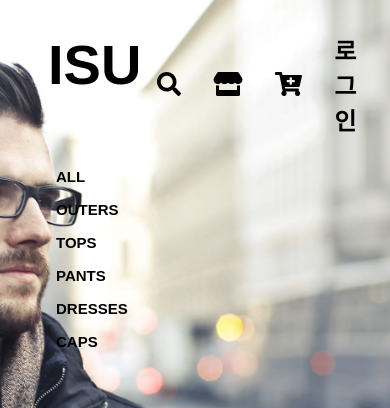
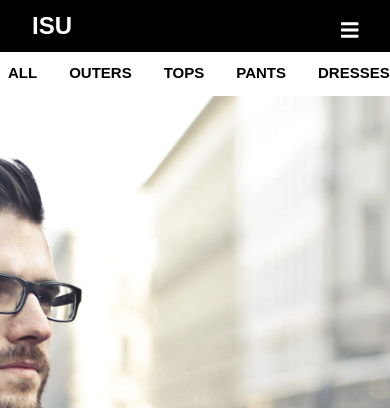
Before and after one commit to skdksldk1485/ISU_Online_Shopping, a React (Create React App) app in the folder client/: page / in a window 390 px wide. Shown: the top 408 px of the page. Built offline with nearby package versions, Linux system fonts and the light colour scheme; no server answers.

Commit message:
반응형 헤더(모바일용) 적용

```diff
--- a/client/src/components/Nav.js
+++ b/client/src/components/Nav.js
@@ -4,36 +4,36 @@ import { NavLink } from 'react-router-dom';
 const Nav = () => {
 
   return (
-    <header>
-      <nav className='nav'>
+    <>
+      <nav className='side'>
         <div>
-        <ul className='nav__list'>
-          <li className='nav__list__item'>
+          <ul className='side__list'>
+            <li className='side__list__item'>
               <NavLink exact to='/shop' activeClassName='active'>
                 ALL
               </NavLink>
             </li>
-          <li className='nav__list__item'>
+            <li className='side__list__item'>
               <NavLink to='/shop/category/outers' activeClassName='active'>
                 OUTERS
               </NavLink>
             </li>
-          <li className='nav__list__item'>
+            <li className='side__list__item'>
               <NavLink to='/shop/category/tops' activeClassName='active'>
                 TOPS
               </NavLink>
             </li>
-          <li className='nav__list__item'>
+            <li className='side__list__item'>
               <NavLink to='/shop/category/pants' activeClassName='active'>
                 PANTS
               </NavLink>
             </li>
-          <li className='nav__list__item'>
+            <li className='side__list__item'>
               <NavLink to='/shop/category/dresses' activeClassName='active'>
                 DRESSES
               </NavLink>
             </li>
-          <li className='nav__list__item'>
+            <li className='side__list__item'>
               <NavLink to='/shop/category/caps' activeClassName='active'>
                 CAPS
               </NavLink>
@@ -41,7 +41,7 @@ const Nav = () => {
           </ul>
         </div>
       </nav>
-    </header>
+    </>
   );
 };
 
--- /dev/null
+++ b/client/src/scss/config/_mixins.scss
@@ -0,0 +1,12 @@
+// Media queries
+@mixin atMobile() {
+  @media only screen and (max-width: $screen-sm-max) {
+    @content;
+  }
+}
+
+@mixin atTablets() {
+  @media only screen and (min-width: $screen-sm-max + 1) and (max-width: $screen-md-max) {
+    @content;
+  }
+}
--- a/client/src/scss/config/variable.scss
+++ b/client/src/scss/config/_variable.scss
@@ -11,3 +11,11 @@ $primary: #b2b2b2;
 $secondary: #666;
 $hove: #555;
 $emphasis: #f3885f;
+$scroll1: #121328;
+$scroll2: #f9f9f9;
+$scroll3: #FFCC33;
+
+// 미디어쿼리
+$screen-sm-max: 500px;
+$screen-md-max: 992px;
+$screen-lg-min: 1200px;
--- a/client/src/scss/main.scss
+++ b/client/src/scss/main.scss
@@ -1,5 +1,7 @@
 // 순서를 고려하면, variables를 1번째로 import 해야한다
 @import 'config/variable';
+@import 'config/mixins';
+
 @import 'config/global';
 @import 'modules/nav';
 @import 'modules/footer';
--- a/client/src/scss/modules/nav.scss
+++ b/client/src/scss/modules/nav.scss
@@ -44,6 +44,18 @@
       cursor: pointer;
       background-color: transparent;
       font-size: 1.2rem;
+    }
+
+    @include atMobile {
+      input {
+        font-size: 0.8rem;
+        margin-top: 1rem;
+        width: 200px;
+      }
+
+      &__btn {
+        font-size: 0.8rem;
+      }
     }
 
   }
@@ -101,18 +113,28 @@
   }
 }
 
-.nav__list {
-  display: block;
-  justify-content: center;
+.side {
+  position: fixed;
+  top: 7rem;
+  left: 0;
+  padding: 2rem 3rem;
+  width: 15%;
+  z-index: 2;
+  font-weight: bold;
+
+  ul {
+    list-style: none;
+  }
+}
+
+.side__list {
   margin-bottom: 1rem;
-  width: 15%;
-  position: fixed;
-  margin-top: 8rem;
+  width: 100%;
+  margin-top: 2rem;
 
   .active {
     color: #FFCC33;
   }
-
 
   button {
     background-color: transparent;
@@ -145,3 +167,111 @@
   }
 
 }
+
+@include atMobile {
+  .nav {
+    position: fixed;
+    top: 0;
+    left: 0;
+    padding: 0.75rem 2rem;
+    display: block;
+    background-color: $dark;
+    width: 100%;
+    color: $white;
+
+    a {
+      color: $white;
+    }
+
+    .nav__logo {
+      font-size: 1.5rem;
+      display: block;
+    }
+
+    &__toggle-btn {
+      display: block;
+    }
+
+    .nav__items {
+      margin: auto;
+      display: block;
+      text-align: center;
+      display: none;
+
+      &-open {
+        display: block;
+      }
+
+      li {
+        margin: 1rem 0;
+      }
+
+      .dropdown {
+        position: relative;
+
+        &__content {
+          position: relative;
+        }
+      }
+    }
+  }
+
+  .side {
+    position: static;
+    padding: 0;
+    width: 100%;
+    height: 2.5rem;
+    z-index: 2;
+    font-weight: bold;
+    margin-top: 3.5rem;
+
+    ::-webkit-scrollbar {
+      background-color: $scroll1;
+      height: 0.2rem;
+    }
+    ::-webkit-scrollbar-track {
+      background-color: $scroll2;
+    }
+    ::-webkit-scrollbar-thumb {
+      background-color: $scroll3;
+      border-radius: 8px;
+      -webkit-border-radius: 8px;
+      -moz-border-radius: 8px;
+      -ms-border-radius: 8px;
+      -o-border-radius: 8px;
+    }
+
+    ul {
+      overflow-x: scroll;
+      white-space: nowrap;
+
+      li {
+        display: inline-block;
+      }
+
+    }
+
+    &__list {
+      margin-bottom: 0;
+      margin-top: 0;
+
+      .active {
+        color: #FFCC33;
+      }
+
+      button {
+        background-color: transparent;
+        border: none;
+        outline: none;
+        cursor: pointer;
+      }
+
+      &__item {
+        margin-right: 1rem;
+      }
+
+    }
+
+  }
+
+}
--- a/client/src/scss/modules/productList.scss
+++ b/client/src/scss/modules/productList.scss
@@ -74,4 +74,12 @@
       margin-bottom: 0.5rem;
     }
   }
+  @include atMobile {
+    grid-template-columns: repeat(2, 1fr);
+    margin-bottom: 2rem;
+    .product {
+      padding: 0.2rem;
+      font-size: 0.4rem;
+    }
+  }
 }
```
Also changed, not shown: client/src/scss/config/_global.scss (renamed from client/src/scss/config/global.scss). Lines whose indentation alone changed are shown as unchanged.
